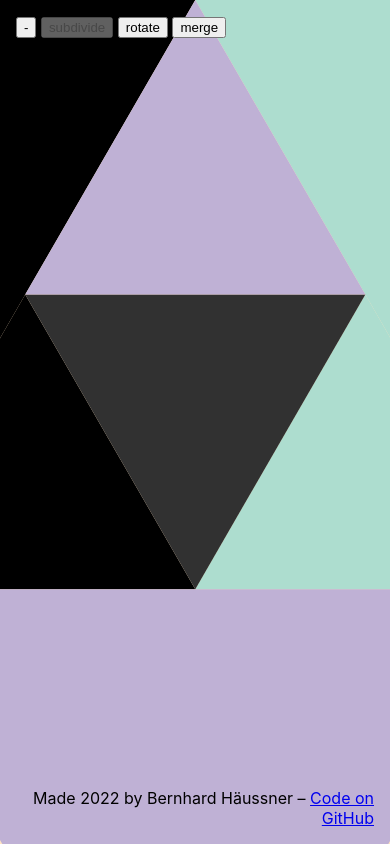
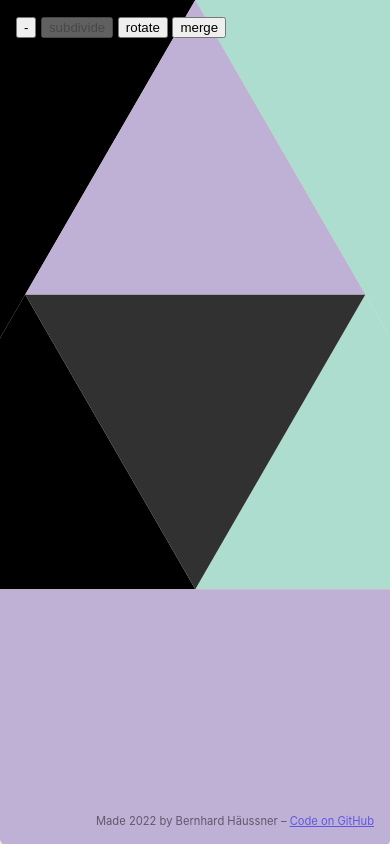
Before and after one commit to bxt/tritreeeee, a Next.js app: page / in a window 390 px wide. Built offline with nearby package versions, Linux system fonts and the light colour scheme.

Commit message:
fix: make footer a bit more subtle

```diff
--- a/styles/Home.module.css
+++ b/styles/Home.module.css
@@ -20,11 +20,17 @@
   bottom: 1rem;
   right: 1rem;
   text-align: right;
+  opacity: 0.5;
 }
 
 @media (max-width: 600px) {
   .title {
     display: none;
+  }
+
+
+  .footer {
+    font-size: 0.7em;
   }
 }
 
```
